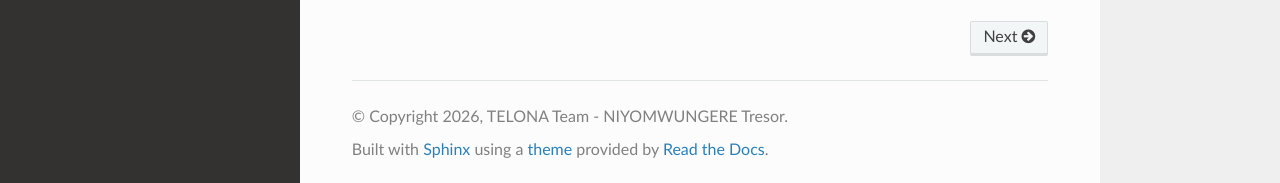
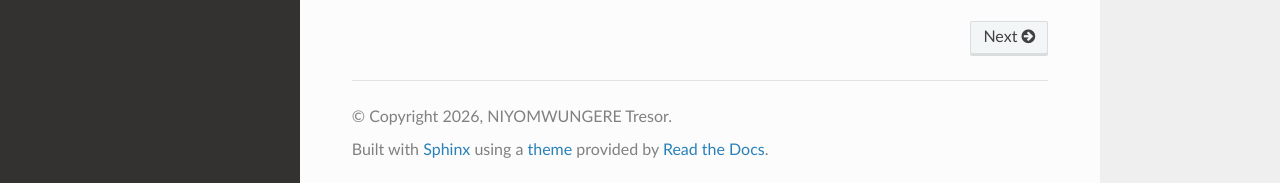
Before and after one commit to Tresor2004/tburundigeo, a Sphinx documentation site: the page built from docs/index.rst, in a window 1280 px wide and 900 px high, scrolled down 682 px. Shown: the part 714-897 px from the top of the window. Built offline with Sphinx 7.4.7 and the Read the Docs theme 3.1.0, drawn with Linux system fonts in a browser that asks for light colours.

Commit message:
📚 Mise à jour configuration ReadTheDocs
✅ Version : 1.0.2
✅ Copyright : NIYOMWUNGERE Tresor (seul)
✅ Auteur : NIYOMWUNGERE Tresor
✅ Prêt pour documentation automatique

```diff
--- a/docs/conf.py
+++ b/docs/conf.py
@@ -6,9 +6,9 @@
 
 # -- Project information -----------------------------------------------------
 project = 'TBurundiGeo'
-copyright = '2026, TELONA Team - NIYOMWUNGERE Tresor'
-author = 'TELONA Team - NIYOMWUNGERE Tresor'
-release = '1.0.0'
+copyright = '2026, NIYOMWUNGERE Tresor'
+author = 'NIYOMWUNGERE Tresor'
+release = '1.0.2'
 
 # -- General configuration ---------------------------------------------------
 extensions = [
```
